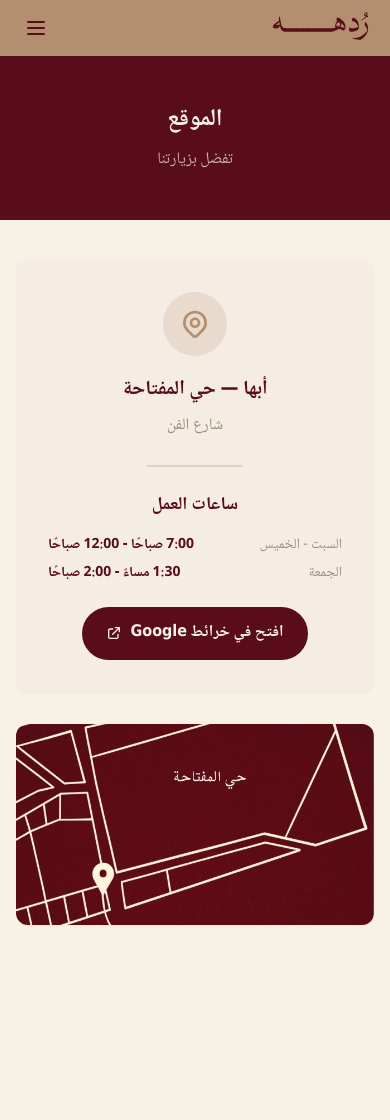
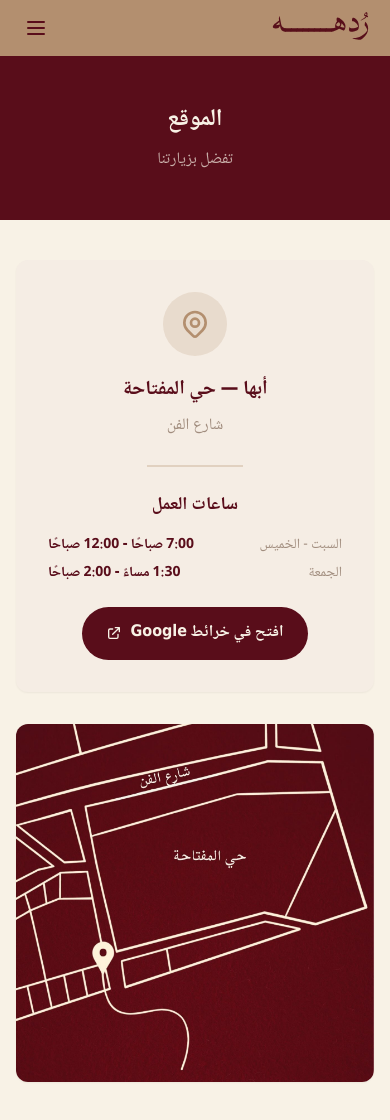
Before and after one commit to moaddreem/rudhah-website, a Next.js app: page /location in a window 390 px wide. Before the commit the page ends 965 px from the top, so only its background shows below. Built offline with nearby package versions, Linux system fonts and the light colour scheme; a web font is replaced by a local one.

Commit message:
Mobile typography: larger section headings and card titles

```diff
--- a/src/app/en/location/page.tsx
+++ b/src/app/en/location/page.tsx
@@ -64,7 +64,7 @@ export default function LocationPageEN() {
         </div>
 
         <div className="mt-8 card overflow-hidden">
-          <div className="relative aspect-video">
+          <div className="relative aspect-square">
             <Image
               src="/images/loca.jpg"
               alt="Rudhah Location"
--- a/src/app/location/page.tsx
+++ b/src/app/location/page.tsx
@@ -77,7 +77,7 @@ export default function LocationPage() {
 
         {/* Location Photo */}
         <div className="mt-8 rounded-xl overflow-hidden shadow-sm max-w-2xl mx-auto">
-          <div className="relative aspect-video">
+          <div className="relative aspect-square">
             <Image
               src="/images/loca.jpg"
               alt="موقع ردهه"
```
